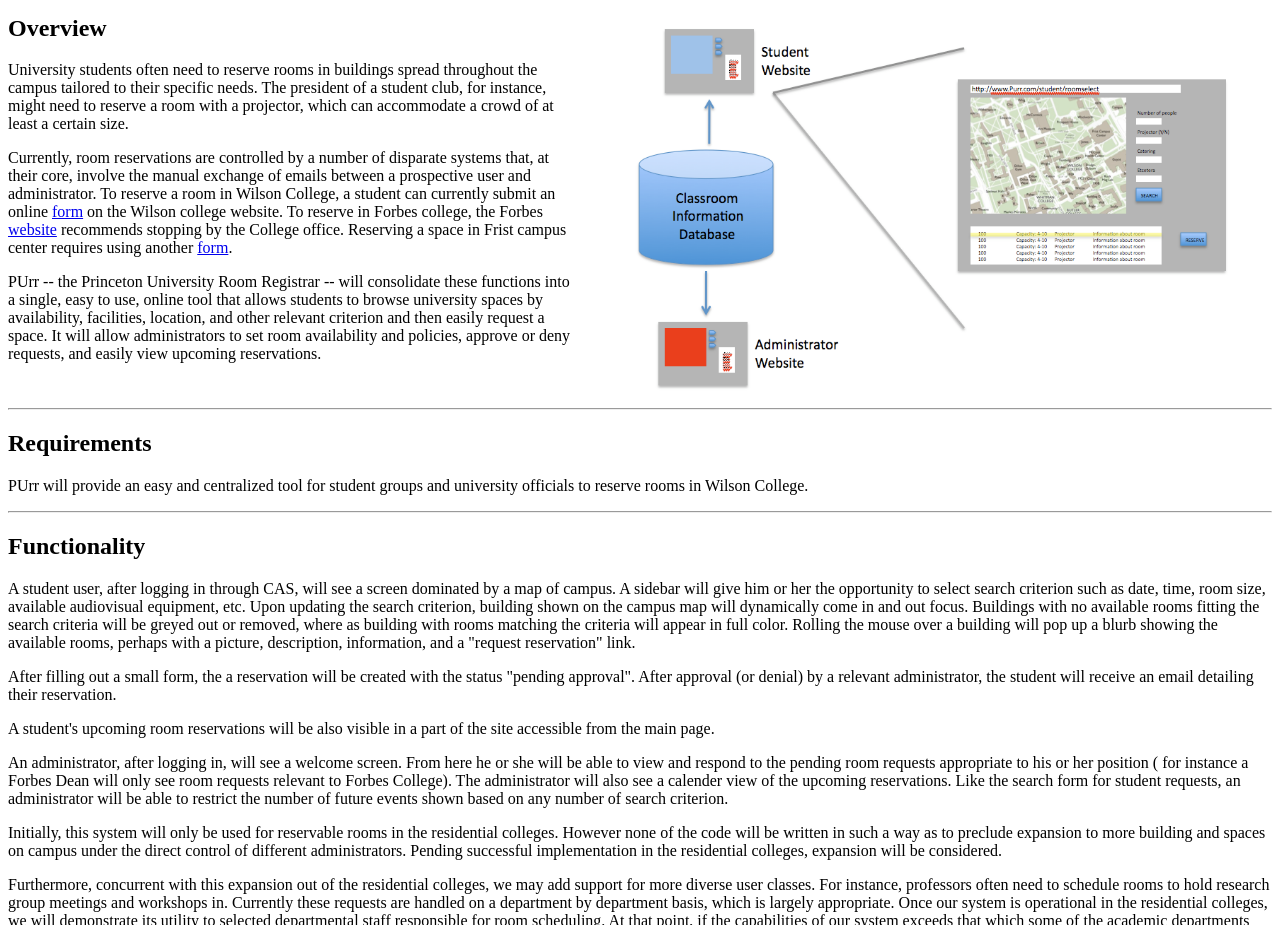
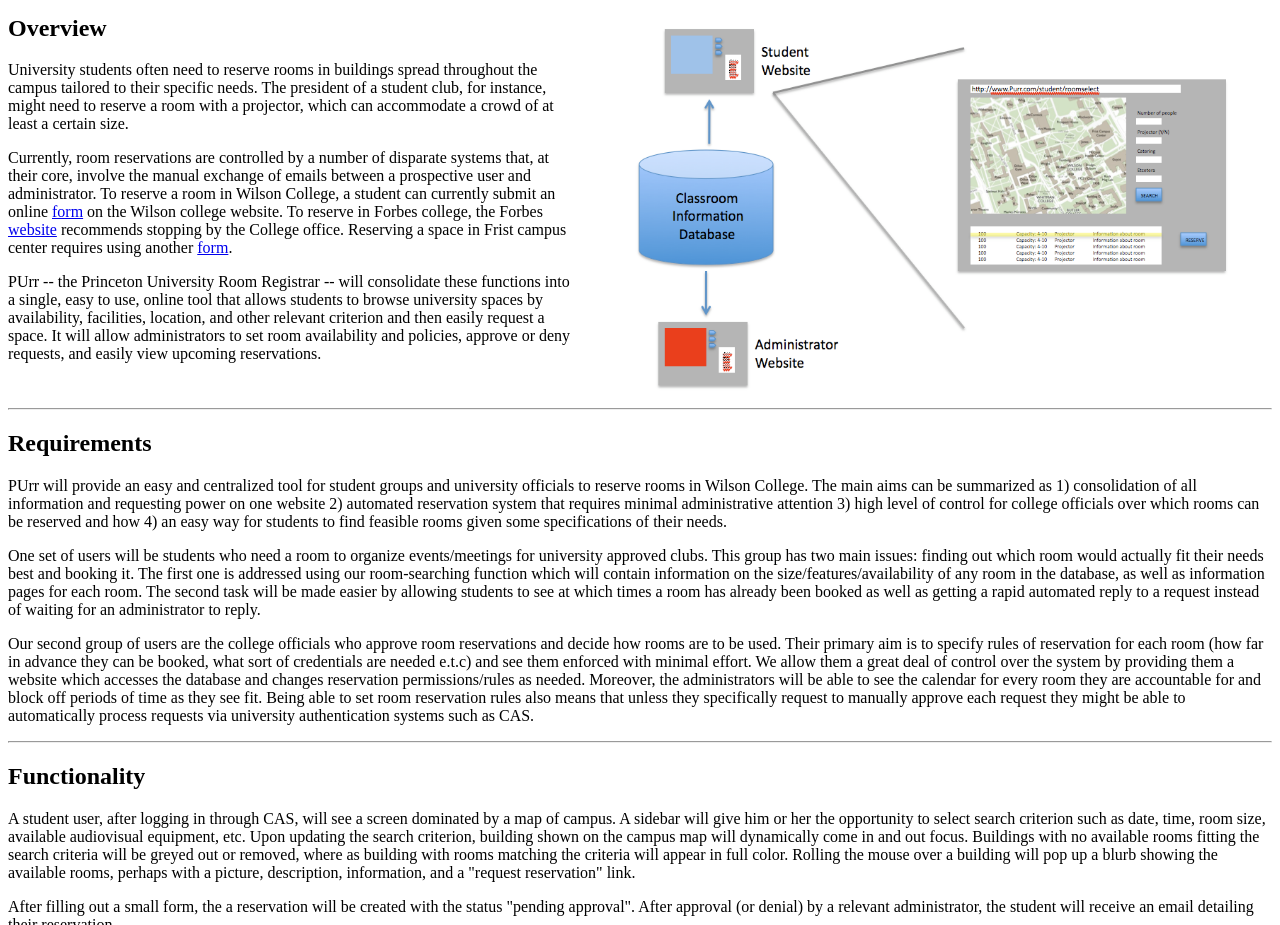
Before and after one commit to dsiddharth/PUrr, a plain HTML site: page overview.html in a window 1280 px wide. Shown: the part 288-1213 px from the top of the page. Drawn offline with Linux system fonts and the light colour scheme.

Commit message:
Added requirements: 3 paras

```diff
--- a/overview.html
+++ b/overview.html
@@ -40,7 +40,9 @@
 
 
 <h2> Requirements </h2>
-<p> PUrr will provide an easy and centralized tool for student groups and university officials to reserve rooms in Wilson College.</p>
+<p> PUrr will provide an easy and centralized tool for student groups and university officials to reserve rooms in Wilson College. The main aims can be summarized as 1) consolidation of all information and requesting power on one website 2) automated reservation system that requires minimal administrative attention 3) high level of control for college officials over which rooms can be reserved and how 4) an easy way for students to find feasible rooms given some specifications of their needs.</p>
+<p>One set of users will be students who need a room to organize events/meetings for university approved clubs. This group has two main issues: finding out which room would actually fit their needs best and booking it. The first one is addressed using our room-searching function which will contain information on the size/features/availability of any room in the database, as well as information pages for each room. The second task will be made easier by allowing students to see at which times a room has already been booked as well as getting a rapid automated reply to a request instead of waiting for an administrator to reply. </p>
+<p>Our second group of users are the college officials who approve room reservations and decide how rooms are to be used. Their primary aim is to specify rules of reservation for each room (how far in advance they can be booked, what sort of credentials are needed e.t.c) and see them enforced with minimal effort. We allow them a great deal of control over the system by providing them a website which accesses the database and changes reservation permissions/rules as needed. Moreover, the administrators will be able to see the calendar for every room they are accountable for and block off periods of time as they see fit. Being able to set room reservation rules also means that unless they specifically request to manually approve each request they might be able to automatically process requests via university authentication systems such as CAS. </p>
 <hr/>
 
 
```
